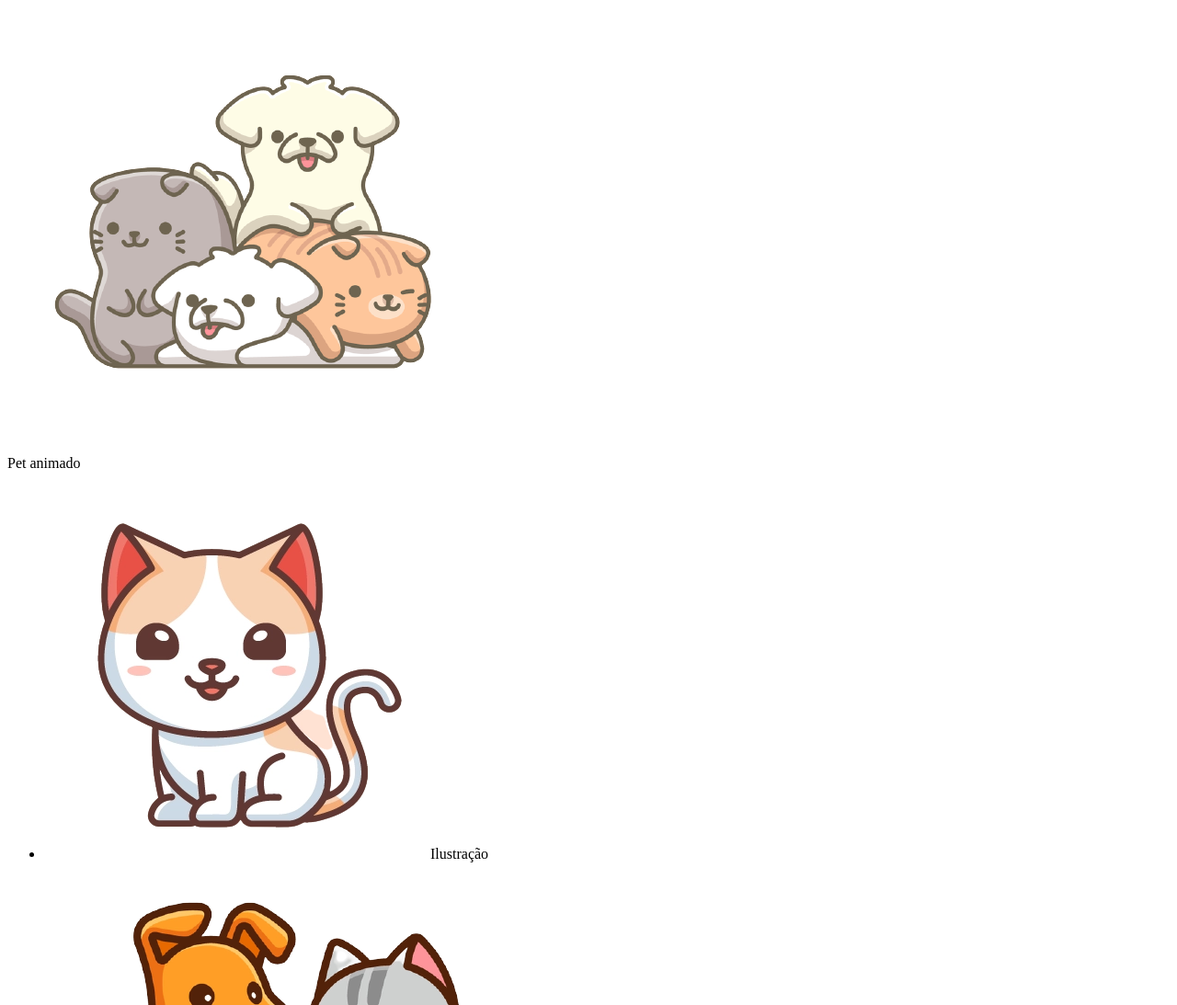
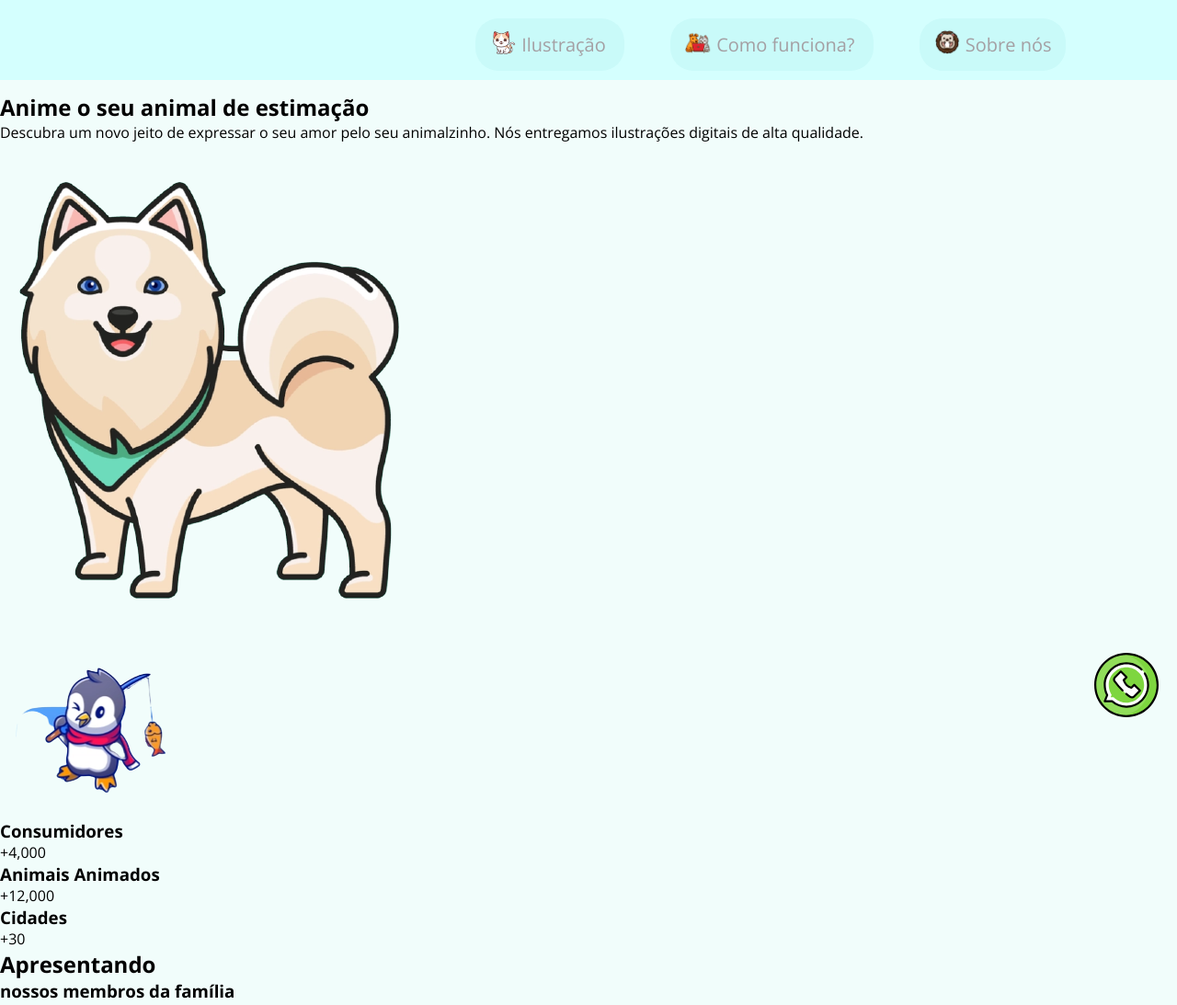
Before and after one commit to eduardoaraujogomes/projeto-front-end-I, a plain HTML site: page index.html in a window 1280 px wide. Shown: the top 1093 px of the page at 92% size. Drawn offline with nearby package versions, Linux system fonts and the light colour scheme.

Commit message:
Finalizada a barra de navegação

```diff
--- a/index.html
+++ b/index.html
@@ -5,30 +5,42 @@
         <meta charset="UTF-8">
         <meta http-equiv="X-UA-Compatible" content="IE=edge">
         <meta name="viewport" content="width=device-width, initial-scale=1.0">
+        <link rel="preconnect" href="https://fonts.gstatic.com">
+        <link
+            href="https://fonts.googleapis.com/css2?family=Open+Sans:wght@300;400;700&family=Pacifico&display=swap"
+            rel="stylesheet">
         <link rel="shortcut icon" href="./assets/favicon.png"
             type="image/x-icon">
+        <link rel="stylesheet" href="/styles/style.css">
         <title>Pet Animado</title>
     </head>
 
     <body>
         <header>
-            <div class="logo">
-                <img src="/assets/pets.png" alt="Animais reunidos">
-                <p>Pet animado</p>
-            </div>
             <nav class="navigation">
                 <ul>
-                    <li> <img src="./assets/nayla.png" alt="icone ilustrações">
-                        Ilustração</li>
-                    <li> <img src="./assets/howIcon.png"
-                            alt="icone cpmo funciona?"> Como funciona?
+                    <li>
+                        <a href="#">
+                            <img src="./assets/nayla.png"
+                                alt="icone ilustrações">
+                            Ilustração
+                        </a>
                     </li>
-                    <li> <img src="./assets/about.png" alt="icone sobre nós">
-                        Sobre nós</li>
+                    <li>
+                        <a href="#">
+                            <img src="./assets/howIcon.png"
+                                alt="icone cpmo funciona?"> Como funciona?
+                        </a>
+                    </li>
+                    <li>
+                        <a href="#">
+                            <img src="./assets/juninha.png"
+                                alt="icone sobre nós">
+                            Sobre nós
+                        </a>
+                    </li>
                 </ul>
             </nav>
-            <div class="button">Comece a Animar</div>
-
         </header>
         <main>
             <section class="hero">
@@ -37,10 +49,6 @@
                     <p>Descubra um novo jeito de expressar o seu amor pelo seu
                         animalzinho. Nós entregamos ilustrações digitais de alta
                         qualidade.</p>
-                    <div class="box--buttons">
-                        <button class="buttons--started button">Iniciar</button>
-                        <button class="buttons--watch">Assista ao vídeo</button>
-                    </div>
                 </div>
                 <div class="hero--imagem">
                     <img src="/assets/hero.png" alt="Cachorro">
@@ -64,7 +72,6 @@
             <section class="introducing">
                 <h2>Apresentando</h2>
                 <h3>nossos membros da família</h3>
-                <button class="button">Veja todos -></button>
                 <div id="introducing--box">
                     <div class="introducing--box">
                         <img src="./assets/juninha.png" alt="Foto da Juninha">
@@ -107,7 +114,8 @@
                 <button class="footer-enviar" type="submit">inscreva-se</button>
             </div>
         </footer>
-        <img class="whatsapp" src="" alt="">
+        <img class="whatsapp" src="/assets/whatsapp.svg"
+            alt="icone do whatsapp">
     </body>
 
 </html>
--- /dev/null
+++ b/styles/style.css
@@ -0,0 +1,65 @@
+* {
+    margin: 0;
+    padding: 0;
+    box-sizing: border-box;
+}
+body {
+    background-color: #F1FDFB;
+    font-family: 'Open Sans', sans-serif;
+}
+
+header {
+    width: 100%;
+    height: auto;
+    padding: 25px;
+    background-color: #D4FFFE;
+    position: fixed;
+    top: 0;
+    z-index: 2;
+}
+
+.navigation {
+    display: inline-block;
+    width: 100%;
+    margin: 0 40%;
+}
+.navigation img {
+    width: 30px;
+}
+.navigation ul {
+    display: inline;
+    width: 100%;
+}
+.navigation li {
+    list-style: none;
+    display: inline;
+    margin-right: 50px;
+    padding: 15px;
+    border-radius: 25px;
+    background-color:#c9faf9 ;
+    cursor: pointer;
+    font-size: 20px;
+}
+.navigation li a {
+    text-decoration: none;
+    color: #A49FA3;
+}
+.navigation li img {
+    position: relative;
+    top: 5px;
+}
+
+.hero {
+    margin-top: 100px;
+    width: 100%;
+}
+
+
+
+
+.whatsapp {
+    width: 70px;
+    position: fixed;
+    bottom: 20px;
+    right: 20px;
+}
```
Also changed, not shown: assets/whatsapp.svg (added).
